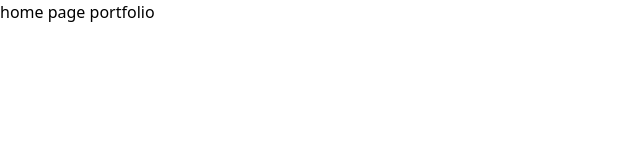
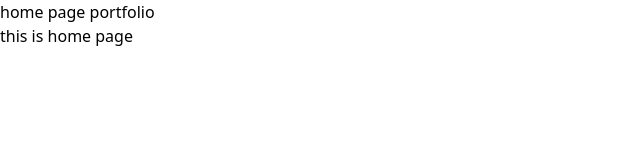
Before and after one commit to mehediweb01/portfolio, a Next.js app: page / in a window 1280 px wide. Shown: the top 160 px of the page, without its empty margins (0-640 px from the left). Built offline with nearby package versions, Linux system fonts and the light colour scheme.

Commit message:
new line added for testing vscode commit

```diff
--- a/app/page.js
+++ b/app/page.js
@@ -2,6 +2,7 @@ const Home = () => {
   return (
     <div>
       <h1>home page portfolio</h1>
+      <p>this is home page</p>
     </div>
   );
 };
```
